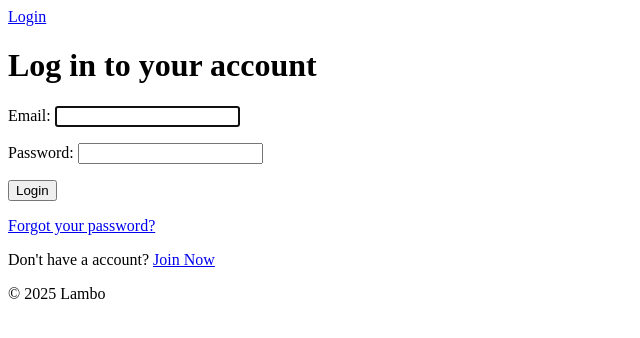
After one commit to mike-mike-mike-mike-mike/airbnb_availability_checker, a Django app: page /auth/login/ in a window 1280 px wide. The commit adds this page. Shown: the top 338 px of the page, without its empty margins (0-640 px from the left). Run offline with Django 5.2, Linux system fonts and the light colour scheme.

Commit message:
Add login and logout capability

```diff
--- a/app/settings.py
+++ b/app/settings.py
@@ -130,3 +130,8 @@ DEFAULT_AUTO_FIELD = "django.db.models.BigAutoField"
 
 # Custom user model
 AUTH_USER_MODEL = "users.User"
+
+# Auth redirects
+LOGIN_URL = "auth/login"
+LOGIN_REDIRECT_URL = "trips:trip_list"
+LOGOUT_REDIRECT_URL = "users:login"
--- a/app/urls.py
+++ b/app/urls.py
@@ -21,4 +21,5 @@ from django.urls import path, include
 urlpatterns = [
     path("admin/", admin.site.urls),
     path("trips/", include("trips.urls")),
+    path("", include("users.urls")),
 ]
--- a/templates/base.html
+++ b/templates/base.html
@@ -13,6 +13,16 @@
     {% block extra_style %}{% endblock %}
   </head>
   <body>
+    <header>
+      <nav>
+        {% if request.user.is_authenticated %}
+          {% include 'logout_button.html' %}
+        {% else %}
+          <a href="{% url 'users:login' %}">Login</a>
+          {% comment %} TODO: <a href="{% url 'users:signup' %}">Signup</a> {% endcomment %}
+        {% endif %}
+      </nav>
+    </header>
     <main>
       {% block content %}{% endblock %}
     </main>
--- /dev/null
+++ b/templates/logout_button.html
@@ -0,0 +1,4 @@
+<form method="post" action="{% url 'users:logout' %}">
+  {% csrf_token %}
+  <input type="submit" value="Logout">
+</form>
--- a/trips/templates/trips/trip_list.html
+++ b/trips/templates/trips/trip_list.html
@@ -4,6 +4,7 @@
 
 {% block content %}
 
+<h1>My Trips</h1>
 {% if trip_list %}
     <ul>
     {% for trip in trip_list %}
--- /dev/null
+++ b/users/templates/auth/login.html
@@ -0,0 +1,14 @@
+{% extends 'base.html' %}
+
+{% block content %}
+<div>
+    <h1>Log in to your account</h1>
+    <form method="post" novalidate>
+        {% csrf_token %}
+        {{ form.as_p }}
+        <button type="submit">Login</button>
+    </form>
+    <p><a href="#">Forgot your password?</a></p>
+    <p>Don't have a account? <a href="#">Join Now</a></p>
+</div>
+{% endblock %}
--- /dev/null
+++ b/users/urls.py
@@ -0,0 +1,13 @@
+from django.urls import path
+
+from .views import LoginView, LogoutView
+
+app_name = "users"
+urlpatterns = [
+    path(
+        "auth/login/",
+        LoginView.as_view(),
+        name="login",
+    ),
+    path("auth/logout/", LogoutView.as_view(), name="logout"),
+]
--- a/users/views.py
+++ b/users/views.py
@@ -1,3 +1,19 @@
-from django.shortcuts import render
+from django.contrib.auth.views import (
+    LoginView as AuthLoginView,
+    LogoutView as AuthLogoutView,
+)
+from django.contrib import messages
 
-# Create your views here.
+
+class LoginView(AuthLoginView):
+    template_name = "auth/login.html"
+    redirect_authenticated_user = True
+    next_page = "trips:trip_list"
+
+    def form_invalid(self, form):
+        messages.error(self.request, "Invalid username or password")
+        return self.render_to_response(self.get_context_data(form=form))
+
+
+class LogoutView(AuthLogoutView):
+    next_page = "users:login"
```
